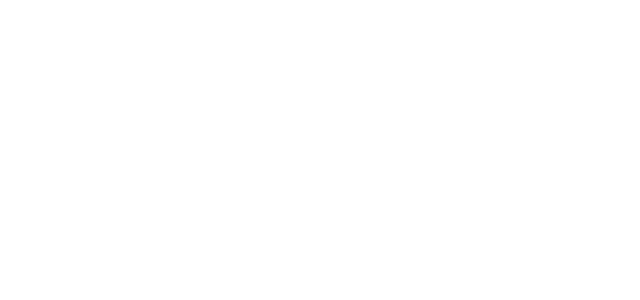
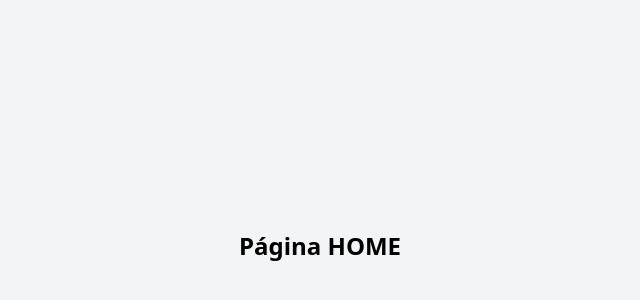
Before and after one commit to auriceliof/LoginRegisterProject, a React (Vite) app in the folder frontend/: page /home in a window 1280 px wide. Before the commit this address had no page. Shown: the part 142-442 px from the top of the page, without its empty margins (320-960 px from the left). Built offline with nearby package versions, Linux system fonts and the light colour scheme.

Commit message:
Add Home Page

```diff
--- /dev/null
+++ b/frontend/src/pages/Home.jsx
@@ -0,0 +1,9 @@
+import React from 'react'
+
+export default function Home() {
+  return (
+    <div className="flex justify-center items-center h-screen bg-gray-100">
+        <h1 className="text-2xl font-bold mb-6 text-center">Página HOME</h1>
+    </div>
+  )
+}
--- a/frontend/src/pages/Login.jsx
+++ b/frontend/src/pages/Login.jsx
@@ -49,9 +49,9 @@
 
     if (user) {
       //Se existir rediriciona p página principal/HOME
-      setMessage("");
-      alert("Login realizo com sucesso!");
-      navigate("/");
+      //setMessage("");
+      //alert("Login realizo com sucesso!");
+      navigate("/home");
     } else {
       // não existe - redirecionar para tela registro uma mensagem
       navigate("/register", {
@@ -59,7 +59,7 @@
       });
     }
 
-    reset();
+    //reset();
   };
 
   return (
--- a/frontend/src/routes/AppRoutes.jsx
+++ b/frontend/src/routes/AppRoutes.jsx
@@ -2,11 +2,13 @@
 import { Routes, Route } from "react-router";
 import { Login } from "../pages/Login";
 import { Register } from "../pages/Register";
+import Home from "../pages/Home";
 
 export function AppRoutes() {
   return (
     <Routes>
-      <Route path="/" index element={<Login />} />
+      <Route index element={<Login />} />
+      <Route path="/home" element={<Home />} />
       <Route path="/login" element={<Login />} />
       <Route path="/register" element={<Register />} />
     </Routes>
```
